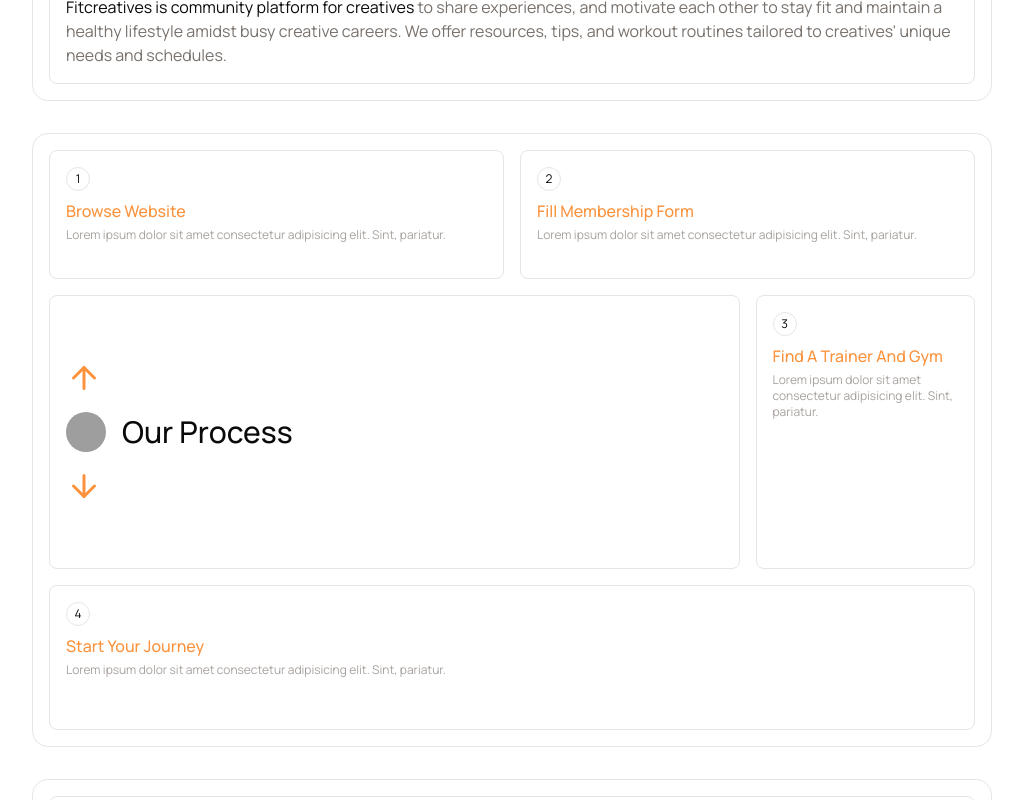
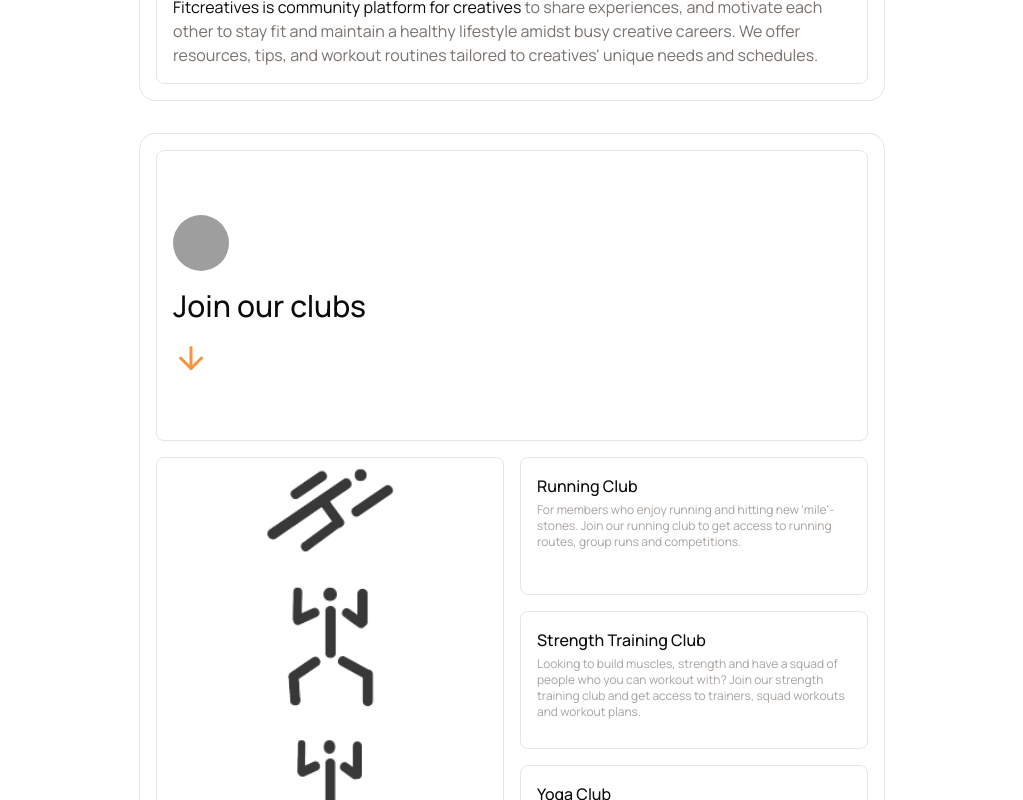
Before and after one commit to Lilianada/Fitcreatives, a Next.js app: page / in a window 1280 px wide. Shown: the part 860-1660 px from the top of the page, without its empty margins (128-1151 px from the left). Built offline with nearby package versions, Linux system fonts and the light colour scheme; grey boxes are pictures that could not be loaded; a web font is replaced by a local one.

Commit message:
fixed layout width size by adding custom sizes to tailwind config file

```diff
--- a/src/app/layout.jsx
+++ b/src/app/layout.jsx
@@ -19,11 +19,18 @@
           enableSystem
           disableTransitionOnChange
         >
-          <div className="grid gap-4 items-center justify-items-center py-2 px-4 sm:px-8 sm:py-4 max-w-xl md:max-w-2xl lg:max-w-5xl mx-auto relative">
-            <Header />
-            <main className="w-full  min-h-[calc(100vh_-_12rem)] ">{children}</main>
-            <CallToAction />
-            <Footer />
+          <div className="w-auto min-h-screen">
+            <div className="smScreen:w-[500px] mdScreen:w-[810px] lgScreen:w-[1024px] mx-auto">
+              <div className="grid gap-4 items-center justify-items-center p-4 mdScreen:px-8 relative">
+                <Header />
+                <main className="w-full min-h-[calc(100vh_-_12rem)] ">
+                  {children}
+                </main>
+
+                <CallToAction />
+                <Footer />
+              </div>
+            </div>
           </div>
         </ThemeProvider>
       </body>
--- a/src/app/page.jsx
+++ b/src/app/page.jsx
@@ -9,7 +9,7 @@
     <div className="w-full grid gap-8">
       <Hero />
       <MissionSection/>
-      <Process />
+      {/* <Process /> */}
       <Clubs />
       <FrequentlyAskedQtn />
     </div>
--- a/src/components/form/index.jsx
+++ b/src/components/form/index.jsx
@@ -103,7 +103,7 @@
   };
 
   return (
-    <Dialog>
+    <Dialog className='m-4'>
       <DialogTrigger asChild>
         <Button
           variant="outline"
@@ -125,15 +125,15 @@
         <Progress value={(currentStep + 1) * (100 / steps)} className="mb-4" />
 
         <div className="grid gap-4 py-4">
-          {currentStep === 0 && <PersonalInfo />}
+          {currentStep === 0 && <PersonalInfo formData={formData} />}
 
           {currentStep === 1 && (
-            <IndividualInfo />
+            <IndividualInfo formData={formData} />
           )}
 
-          {currentStep === 2 && <FitnessInfo />}
+          {currentStep === 2 && <FitnessInfo formData={formData}  />}
 
-          {currentStep === 3 && <OtherInfo />}
+          {currentStep === 3 && <OtherInfo formData={formData} />}
         </div>
 
         <DialogFooter className="flex justify-between">
@@ -159,7 +159,7 @@
   );
 }
 
-const PersonalInfo = () => {
+const PersonalInfo = ({formData}) => {
   return (
     <>
       <div className="flex flex-col gap-1">
@@ -219,7 +219,7 @@
   );
 };
 
-const IndividualInfo = () => {
+const IndividualInfo = ({formData}) => {
     return (
         <>
         <div className="flex flex-col gap-1">
@@ -260,7 +260,7 @@
     )
 }
 
-const FitnessInfo = () => {
+const FitnessInfo = ({formData}) => {
   return (
     <>
       <div className="flex flex-col gap-1">
@@ -368,7 +368,7 @@
   );
 };
 
-const OtherInfo = () => {
+const OtherInfo = ({formData}) => {
   return (
     <>
       <div className="flex flex-col gap-1">
--- a/src/components/home/CallToAction.jsx
+++ b/src/components/home/CallToAction.jsx
@@ -6,7 +6,6 @@
 import { Block } from "./Mission";
 import { Input } from "../ui/input";
 import { motion } from "framer-motion";
-
 
 const EmailListBlock = () => (
   <Block className="col-span-12 md:col-span-9">
@@ -71,13 +70,14 @@
       transition={{
         staggerChildren: 0.05,
       }}
-    className="border p-4 rounded-2xl w-full"
+      className="border p-8 rounded-2xl w-full"
     >
       <div className="grid place-items-center">
-        <h2 className="text-3xl text-center">
-          Ready to Take the First Step Towards a Healthier You?
+        <div className="max-w-[600px]">
+          <h2 className="text-3xl font-medium text-center">
+            Ready to Ignite Your Creative Spark and Your Fitness Goals?
           </h2>
-        <div className="flex flex-col justify-center items-center gap-3 mt-4 mb-8">
+          <div className="flex flex-col justify-center items-center gap-3 m-4">
             <div className="grid place-items-center gap-2">
               <AvatarStack />
               <p className="text-muted-foreground text-sm">Join 1k+ Members</p>
@@ -88,13 +88,14 @@
               className="rounded-lg border text-sm border-dashed px-3 py-2 text-muted-foreground transition-all duration-300 hover:translate-x-[-4px] hover:translate-y-[-4px] hover:rounded-md hover:shadow-[4px_4px_0px_black] active:translate-x-[0px] active:translate-y-[0px] active:rounded-2xl active:shadow-none flex gap-2"
             >
               <div className="h-4 w-4 rounded-full border-dashed border-2 border-primary animate-spin"></div>
-            Join the community
+              Join the Community
               <div className="h-4 w-4 rounded-full border-dashed border-2 border-primary animate-spin"></div>
             </Button>
           </div>
         </div>
+      </div>
       {/* <LocationBlock /> */}
-      <EmailListBlock />
+      {/* <EmailListBlock /> */}
     </motion.section>
   );
 }
--- a/src/components/home/Faq.jsx
+++ b/src/components/home/Faq.jsx
@@ -31,11 +31,6 @@
       question: "Are there live workout sessions?",
       answer: "Yes, Fitcreatives offers live workout sessions with fitness instructors, as well as recorded classes that you can follow at your convenience.",
       value: "item-5",
-    },
-    {
-      question: "How much does it cost to join Fitcreatives?",
-      answer: "We offer a range of membership plans, including a free trial. You can choose from monthly or yearly subscriptions, with access to exclusive content, workouts, and community features.",
-      value: "item-6",
     },
     {
       question: "What community features are available?",
--- a/src/components/home/Process.jsx
+++ b/src/components/home/Process.jsx
@@ -5,20 +5,18 @@
   return (
     <section className="border rounded-2xl bg-background text-foreground p-4">
       <div className="flex h-full w-full items-center justify-center">
-        <div className="grid h-full w-full gap-4 grid-cols-4 md:grid-rows-4 ">
-
+        <div className="grid h-full w-full gap-4 grid-cols-4 md:grid-rows-4  ">
 
           <div className="col-span-2 row-span-1 border rounded-lg p-4">
             <div className="flex flex-col">
               <div className="border rounded-full h-6 w-6 text-xs flex justify-center items-center mb-2">
                 <span>1</span>
               </div>
-              <h3 className="text-base font-medium capitalize  text-orange-400">
+              <h3 className="text-base font-medium capitalize">
                 Browse website
               </h3>
               <p className="mt-1 text-xs text-stone-400 dark:text-stone-400 ">
-                Lorem ipsum dolor sit amet consectetur adipisicing elit. Sint,
-                pariatur.
+                Explore our website to learn more about the services we offer, read success stories, and discover how we can help you achieve your goals.
               </p>
             </div>
           </div>
@@ -28,12 +26,11 @@
               <div className="border rounded-full h-6 w-6 text-xs flex justify-center items-center mb-2">
                 <span>2</span>
               </div>
-              <h3 className="text-base font-medium capitalize  text-orange-400">
+              <h3 className="text-base font-medium capitalize">
                 Fill membership form
               </h3>
               <p className="mt-1 text-xs text-stone-400 dark:text-stone-400 ">
-                Lorem ipsum dolor sit amet consectetur adipisicing elit. Sint,
-                pariatur.
+                Complete the online membership form with your personal details and preferences. We’ll use this information to match you with the best program.
               </p>
             </div>
           </div>
@@ -65,12 +62,11 @@
               <div className="border rounded-full h-6 w-6 text-xs flex justify-center items-center mb-2">
                 <span>3</span>
               </div>
-              <h3 className="text-base font-medium capitalize  text-orange-400">
+              <h3 className="text-base font-medium capitalize">
                 Find a trainer and gym
               </h3>
               <p className="mt-1 text-xs text-stone-400 dark:text-stone-400 ">
-                Lorem ipsum dolor sit amet consectetur adipisicing elit. Sint,
-                pariatur.
+                Based on your preferences, we'll help you connect with a certified trainer and locate the nearest gym that suits your needs.
               </p>
             </div>
           </div>
@@ -80,12 +76,11 @@
               <div className="border rounded-full h-6 w-6 text-xs flex justify-center items-center mb-2">
                 <span>4</span>
               </div>
-              <h3 className="text-base font-medium capitalize  text-orange-400">
+              <h3 className="text-base font-medium capitalize">
                 Start your journey
               </h3>
               <p className="mt-1 text-xs text-stone-400 dark:text-stone-400 ">
-                Lorem ipsum dolor sit amet consectetur adipisicing elit. Sint,
-                pariatur.
+                Begin your fitness journey with a personalized plan tailored to your goals. Stay motivated and track your progress along the way!
               </p>
             </div>
           </div>
--- a/src/components/trainers/TrainerCard.jsx
+++ b/src/components/trainers/TrainerCard.jsx
@@ -24,7 +24,7 @@
   return (
     <div className="mt-8 grid grid-cols-1 lg:grid-cols-3 gap-4 ">
       {trainers.map((trainer, index) => (
-        <div className="border rounded-lg p-4">
+        <div className="border rounded-lg p-4" key={index}>
         <Card
           key={index}
           className="w-full h-[300px] bg-cover relative p-4 flex items-end"
--- a/tailwind.config.js
+++ b/tailwind.config.js
@@ -8,6 +8,11 @@
   ],
   theme: {
   	extend: {
+		screens: {
+			'smScreen': {'max': '809px'},
+			'mdScreen': {'min': '810px', 'max': '1439px'},
+			'lgScreen': {'min': '1440px'}
+		  },
   		colors: {
   			yellow: '#ffe14f',
   			dark: '#191919',
```
Lines whose indentation alone changed are shown as unchanged.
